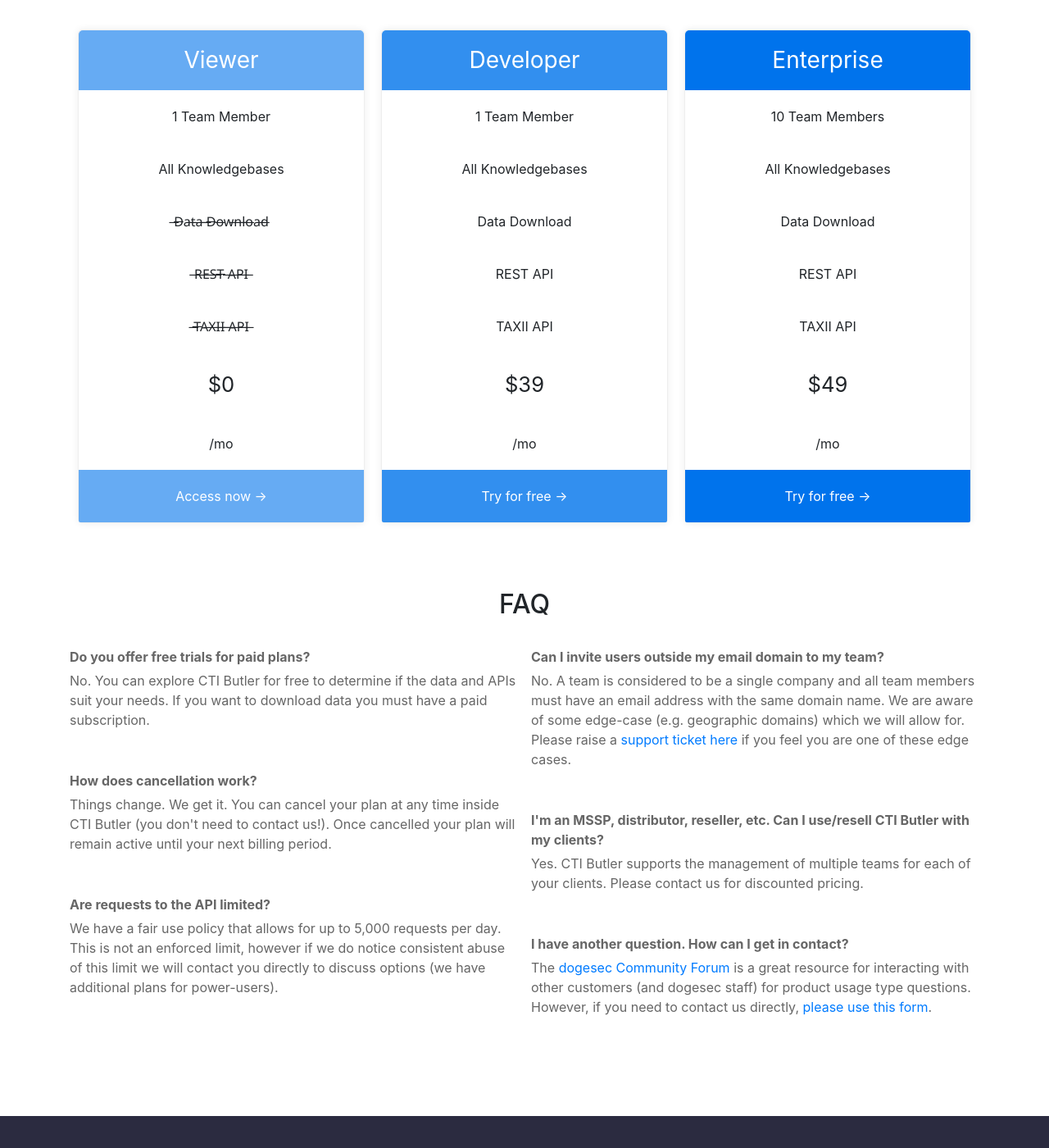
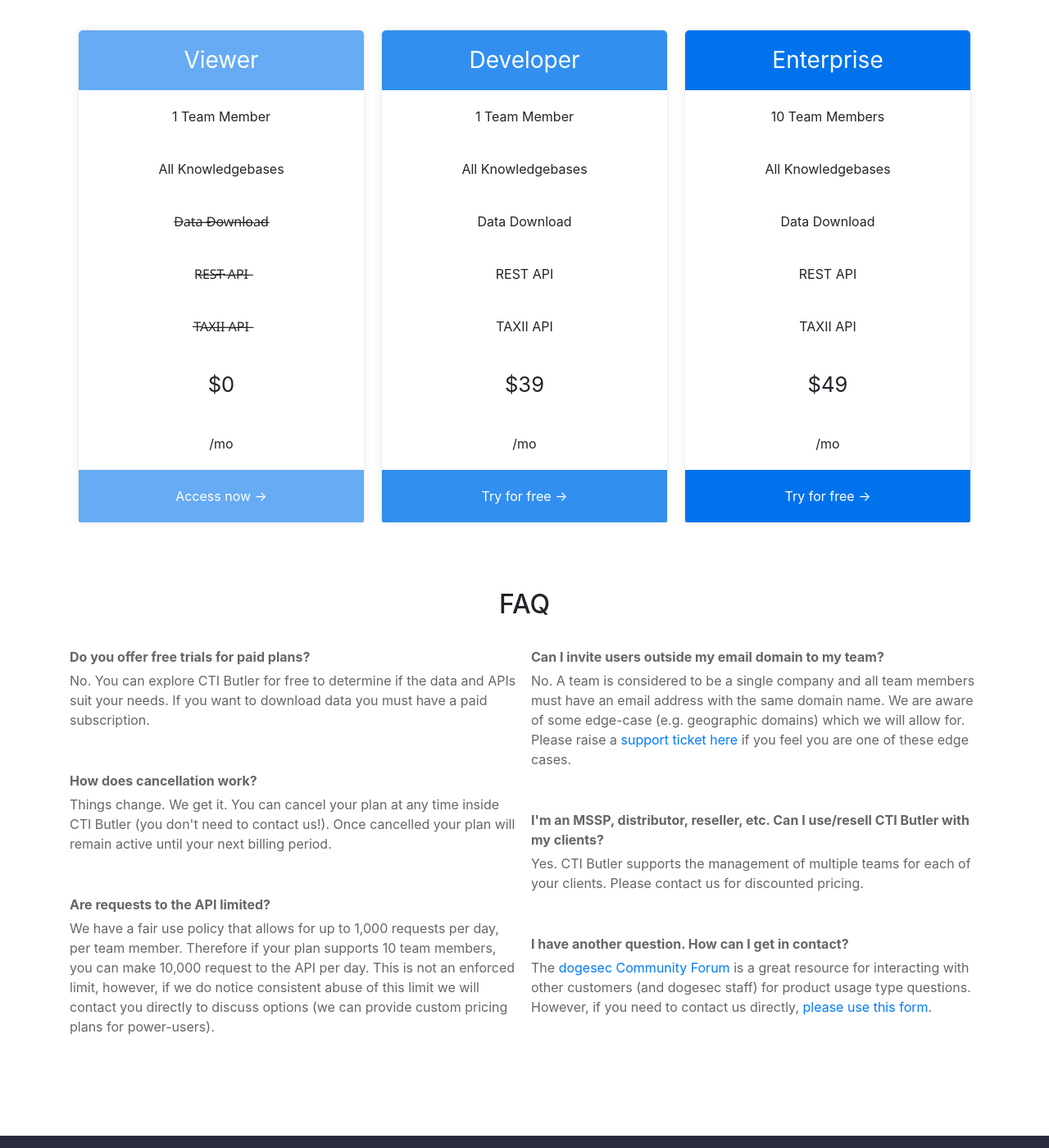
Before and after one commit to muchdogesec/ctibutler-website, a Jekyll site: the page built from pricing/index.html, in a window 1280 px wide and 1400 px high, scrolled down 372 px. Shown: the whole window at 82% size. Built offline with Jekyll 4.4.1, drawn with Linux system fonts in a browser that asks for light colours.

Commit message:
Update index.html (#4)

```diff
--- a/pricing/index.html
+++ b/pricing/index.html
@@ -14,11 +14,11 @@
         highlight: false
       - text: All Knowledgebases
         highlight: false
-      - text: ̶D̶a̶t̶a̶ ̶D̶o̶w̶n̶l̶o̶a̶d̶
+      - text: D̶a̶t̶a̶ ̶D̶o̶w̶n̶l̶o̶a̶d̶
         highlight: false
-      - text: ̶R̶E̶S̶T̶ ̶A̶P̶I̶
+      - text: R̶E̶S̶T̶ ̶A̶P̶I̶
         highlight: false
-      - text: ̶T̶A̶X̶I̶I̶ ̶A̶P̶I̶
+      - text: T̶A̶X̶I̶I̶ ̶A̶P̶I̶
         highlight: false
       - text: $0
         highlight: true
@@ -75,7 +75,7 @@
   - question: How does cancellation work?
     answer: Things change. We get it. You can cancel your plan at any time inside CTI Butler (you don't need to contact us!). Once cancelled your plan will remain active until your next billing period.
   - question: Are requests to the API limited?
-    answer: We have a fair use policy that allows for up to 5,000 requests per day. This is not an enforced limit, however if we do notice consistent abuse of this limit we will contact you directly to discuss options (we have additional plans for power-users).
+    answer: We have a fair use policy that allows for up to 1,000 requests per day, per team member. Therefore if your plan supports 10 team members, you can make 10,000 request to the API per day. This is not an enforced limit, however, if we do notice consistent abuse of this limit we will contact you directly to discuss options (we can provide custom pricing plans for power-users).
   - question: Can I invite users outside my email domain to my team?
     answer: No. A team is considered to be a single company and all team members must have an email address with the same domain name. We are aware of some edge-case (e.g. geographic domains) which we will allow for. Please raise a <a target="_blank" href="https://support.dogesec.com/">support ticket here</a> if you feel you are one of these edge cases.
   - question: I'm an MSSP, distributor, reseller, etc. Can I use/resell CTI Butler with my clients?
```
